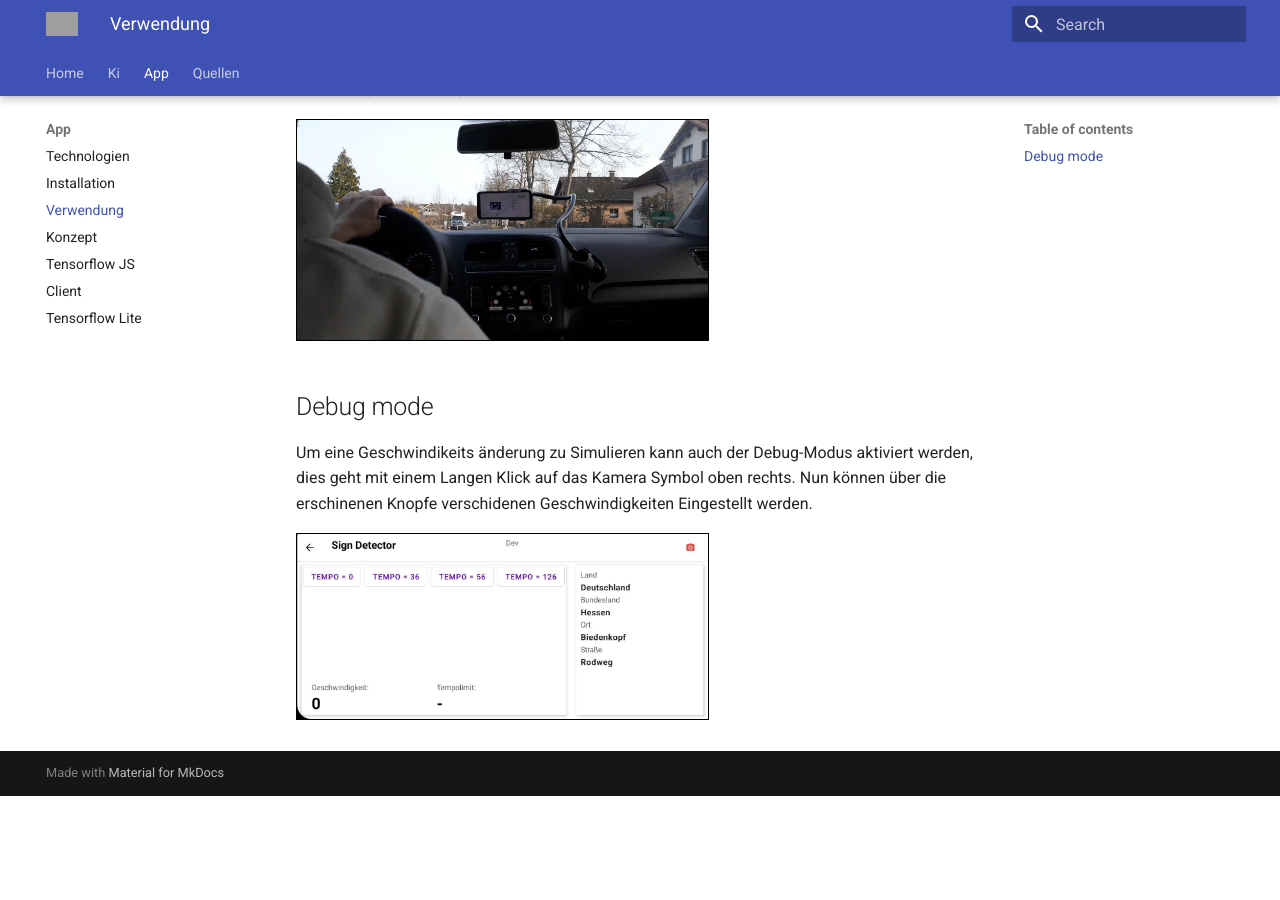
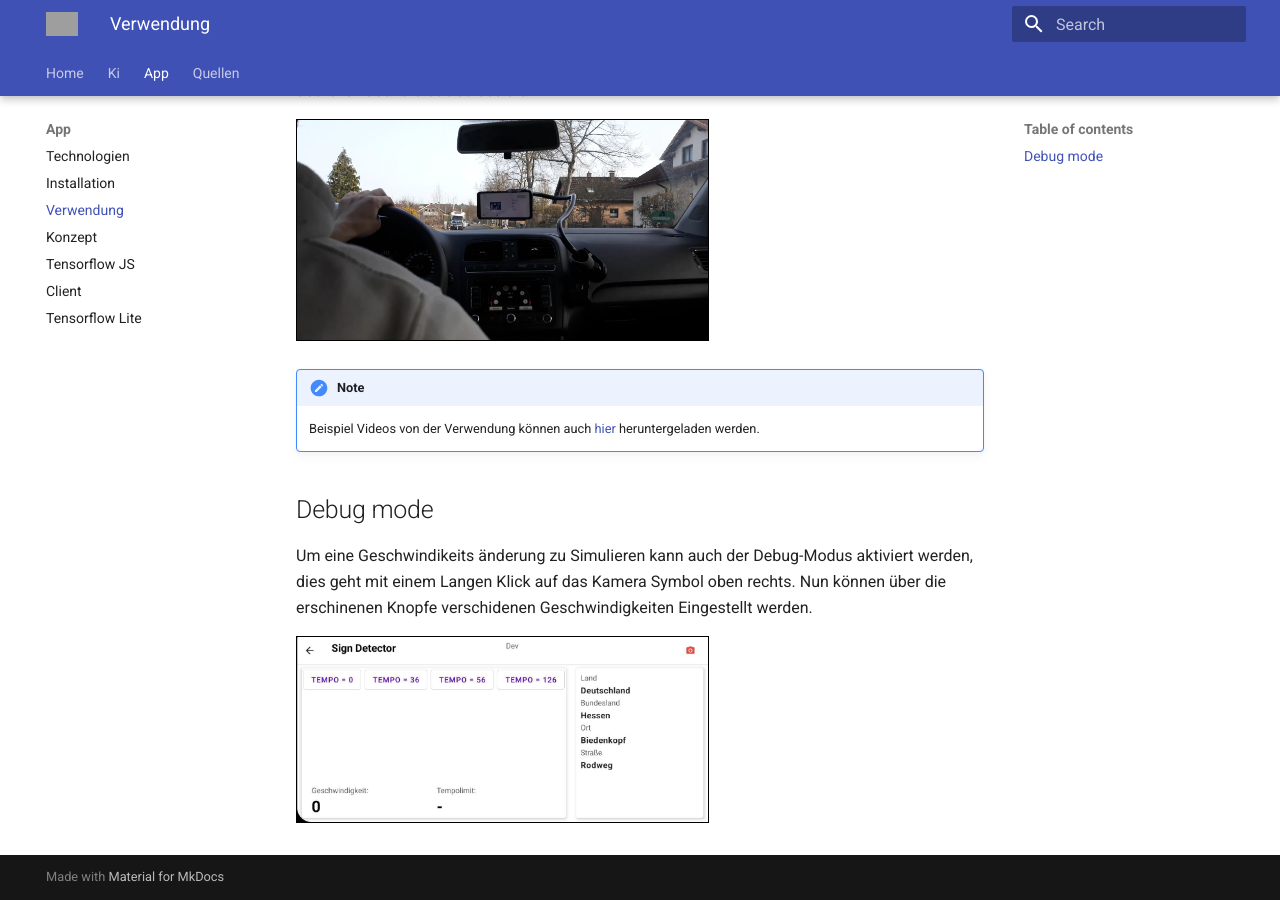
Before and after one commit to GDKI-WS20-T04/traffic-sign-detection, an MkDocs documentation site: the page built from docs/app/verwendung.md, in a window 1280 px wide and 900 px high, scrolled down 1236 px. Built offline with MkDocs 1.6.1 and Material for MkDocs 9.7.7, drawn with Linux system fonts in a browser that asks for light colours; before the commit the page ends 2032 px from its top, so only the background shows below that; grey boxes are pictures that could not be loaded.

Commit message:
[docs][usage] added examples
Former-commit-id: 34dbf20db76029039b8dbae2e559e0e2a27ef926

```diff
--- a/docs/app/verwendung.md
+++ b/docs/app/verwendung.md
@@ -22,6 +22,9 @@ Um die App jetzt bei der Autofahrt zu verwenden, wird die verwendung einer Handy
 
 ![smartphone_bracket](../assets/images/app/smartphone_bracket.png){: style="width:60%; border: 1px solid black;"}
 
+!!! note
+    Beispiel Videos von der Verwendung können auch [hier](https://jannikcloud.dnshome.de/owncloud/index.php/s/kVLr4FrCosjk80z) heruntergeladen werden.
+
 ## Debug mode
 
 Um eine Geschwindikeits änderung zu Simulieren kann auch der Debug-Modus aktiviert werden, dies geht mit einem Langen Klick auf das Kamera Symbol oben rechts. Nun können über
```
